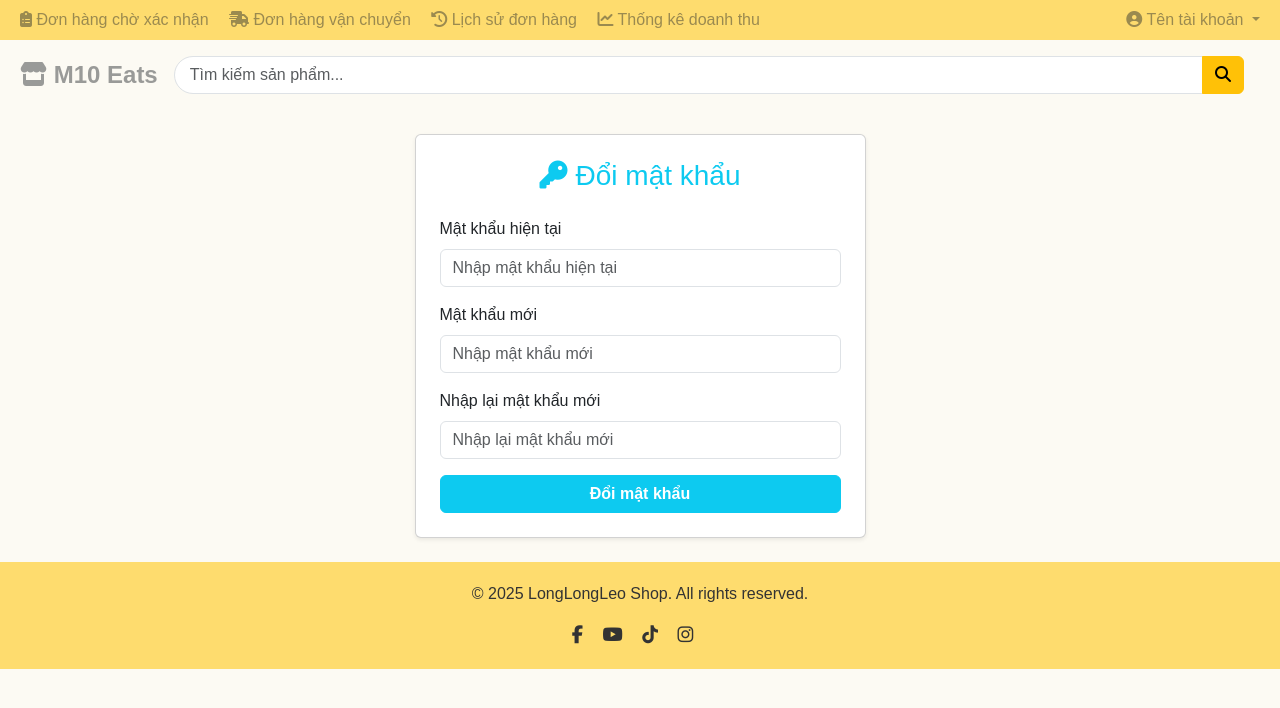
After one commit to anhkreal/QLDA_22NH12_G14_M10, a Django app: template app/templates/restaurantOwnerChangePassword.html in a window 1280 px wide. The commit adds this page. Shown: the top 708 px of the page. Run offline with Django 5.2, Linux system fonts and the light colour scheme; the template is opened without the code that fills it, so the values that code supplies are empty.

Commit message:
cập nhật nhanh sụ kiện chuyển giao diện của các topbar

```diff
--- a/app/templates/base2.html
+++ b/app/templates/base2.html
@@ -88,6 +88,9 @@
     .list-group-custom .list-group-item:not(:last-child) {
       margin-bottom: 12px;
     }
+
+    .pointer-events-none { pointer-events: none !important; }
+    .disabled { opacity: 0.6 !important; }
   </style>
 </head>
 <body>
@@ -95,13 +98,21 @@
   <!-- Top Bar: Hàng 1 -->
   <div class="top-bar py-2 container-custom d-flex justify-content-between align-items-center">
     <div>
-      <a href="#" class="me-3"><i class="fas fa-clipboard-list"></i> Đơn hàng chờ xác nhận</a>
-      <a href="#" class="me-3"><i class="fas fa-shipping-fast"></i> Đơn hàng vận chuyển</a>
-      <a href="#" class="me-3"><i class="fas fa-history"></i> Lịch sử đơn hàng</a>
-      <a href="#"><i class="fas fa-chart-line"></i> Thống kê doanh thu</a>
+      <a href="{% if request.session.user_id %}{% url 'restaurant-pending-order' %}{% else %}#{% endif %}" class="me-3 {% if not request.session.user_id %}disabled pointer-events-none text-muted{% endif %}">
+        <i class="fas fa-clipboard-list"></i> Đơn hàng chờ xác nhận
+      </a>
+      <a href="{% if request.session.user_id %}{% url 'restaurant-shipping-order' %}{% else %}#{% endif %}" class="me-3 {% if not request.session.user_id %}disabled pointer-events-none text-muted{% endif %}">
+        <i class="fas fa-shipping-fast"></i> Đơn hàng vận chuyển
+      </a>
+      <a href="{% if request.session.user_id %}{% url 'restaurant-order-history' %}{% else %}#{% endif %}" class="me-3 {% if not request.session.user_id %}disabled pointer-events-none text-muted{% endif %}">
+        <i class="fas fa-history"></i> Lịch sử đơn hàng
+      </a>
+      <a href="{% if request.session.user_id %}{% url 'revenue-statistics' %}{% else %}#{% endif %}" class="{% if not request.session.user_id %}disabled pointer-events-none text-muted{% endif %}">
+        <i class="fas fa-chart-line"></i> Thống kê doanh thu
+      </a>
     </div>
     <div class="dropdown">
-      <a class="dropdown-toggle" href="#" id="accountDropdown" role="button" data-bs-toggle="dropdown" aria-expanded="false">
+      <a class="dropdown-toggle {% if not request.session.user_id %}disabled pointer-events-none text-muted{% endif %}" href="#" id="accountDropdown" role="button" data-bs-toggle="dropdown" aria-expanded="false">
         <i class="fas fa-user-circle"></i>
         {% if request.session.user_name %}
           {{ request.session.user_name }}
@@ -110,11 +121,19 @@
         {% endif %}
       </a>
       <ul class="dropdown-menu dropdown-menu-end" aria-labelledby="accountDropdown">
-        <li><a class="dropdown-item" href="#"><i class="fas fa-id-card"></i> Thông tin cá nhân</a></li>
-        <li><a class="dropdown-item" href="#"><i class="fas fa-key"></i> Đổi mật khẩu</a></li>
+        <li>
+          <a class="dropdown-item {% if not request.session.user_id %}disabled pointer-events-none text-muted{% endif %}" href="{% if request.session.user_id %}{% url 'restaurant-owner-info' %}{% else %}#{% endif %}">
+            <i class="fas fa-id-card"></i> Thông tin cá nhân
+          </a>
+        </li>
+        <li>
+          <a class="dropdown-item {% if not request.session.user_id %}disabled pointer-events-none text-muted{% endif %}" href="#" id="change-password-link">
+            <i class="fas fa-key"></i> Đổi mật khẩu
+          </a>
+        </li>
         <li><hr class="dropdown-divider"></li>
         <li>
-          <a class="dropdown-item" href="#" id="logout-link"><i class="fas fa-sign-out-alt"></i> Đăng xuất</a>
+          <a class="dropdown-item {% if not request.session.user_id %}disabled pointer-events-none text-muted{% endif %}" href="#" id="logout-link"><i class="fas fa-sign-out-alt"></i> Đăng xuất</a>
         </li>
       </ul>
     </div>
@@ -122,7 +141,9 @@
 
   <!-- Top Bar: Hàng 2 -->
   <div class="py-3 container-custom d-flex justify-content-between align-items-center">
-    <div class="logo"><i class="fas fa-store"></i> M10 Eats</div>
+    <div class="logo {% if not request.session.user_id %}disabled pointer-events-none text-muted{% endif %}" style="cursor:pointer;" id="owner-home-link">
+      <i class="fas fa-store"></i> M10 Eats
+    </div>
     <div class="search-bar flex-grow-1 mx-3">
       <div class="input-group">
         <input type="text" class="form-control" placeholder="Tìm kiếm sản phẩm...">
@@ -168,6 +189,21 @@
           });
         });
       }
+      // Logo + M10 Eats về trang chủ chủ cửa hàng
+      var ownerHome = document.getElementById('owner-home-link');
+      if (ownerHome && "{{ request.session.user_id|default_if_none:'' }}") {
+        ownerHome.addEventListener('click', function() {
+          window.location.href = "{% url 'restaurant-owner-home' %}";
+        });
+      }
+      // Đổi mật khẩu chủ cửa hàng
+      var changePwd = document.getElementById('change-password-link');
+      if (changePwd && "{{ request.session.user_id|default_if_none:'' }}") {
+        changePwd.addEventListener('click', function(e) {
+          e.preventDefault();
+          window.location.href = "{% url 'restaurant-owner-change-password' %}";
+        });
+      }
     });
   </script>
 </body>
--- a/app/templates/restaurantInfo.html
+++ b/app/templates/restaurantInfo.html
@@ -32,7 +32,7 @@
             <option>Thanh Khê</option>
             <option>Sơn Trà</option>
             <option>Ngũ Hành Sơn</option>
-            <option selected>Quận 10</option>
+            <option selected>Liên Chiểu</option>
             <option>Cẩm Lệ</option>
             <option>Hòa Vang</option>
             <option>Hoàng Sa</option>
--- /dev/null
+++ b/app/templates/restaurantOwnerChangePassword.html
@@ -0,0 +1,28 @@
+{% extends "base2.html" %}
+{% load static %}
+{% block content %}
+
+<div class="row justify-content-center">
+  <div class="col-md-6 col-lg-5">
+    <div class="card shadow-sm p-4">
+      <h3 class="mb-4 text-center text-info"><i class="fas fa-key me-2"></i>Đổi mật khẩu</h3>
+      <form>
+        <div class="mb-3">
+          <label for="old_password" class="form-label">Mật khẩu hiện tại</label>
+          <input type="password" class="form-control" id="old_password" placeholder="Nhập mật khẩu hiện tại">
+        </div>
+        <div class="mb-3">
+          <label for="new_password" class="form-label">Mật khẩu mới</label>
+          <input type="password" class="form-control" id="new_password" placeholder="Nhập mật khẩu mới">
+        </div>
+        <div class="mb-3">
+          <label for="confirm_password" class="form-label">Nhập lại mật khẩu mới</label>
+          <input type="password" class="form-control" id="confirm_password" placeholder="Nhập lại mật khẩu mới">
+        </div>
+        <button type="submit" class="btn btn-info w-100 fw-bold text-white">Đổi mật khẩu</button>
+      </form>
+    </div>
+  </div>
+</div>
+
+{% endblock %}
--- a/app/urls.py
+++ b/app/urls.py
@@ -21,5 +21,6 @@ urlpatterns = [
     path('logout/', views.logout, name='logout'),
     path('restaurant-info/', views.restaurant_info, name='restaurant-info'),
     path('restaurant-owner-info/', views.restaurant_owner_info, name='restaurant-owner-info'),
+    path('restaurant-owner-change-password/', views.restaurant_owner_change_password, name='restaurant-owner-change-password'),
 
 ]
--- a/app/views.py
+++ b/app/views.py
@@ -142,3 +142,6 @@ def restaurant_owner_info(request):
 def logout(request):
     request.session.flush()
     return JsonResponse({"success": True})
+
+def restaurant_owner_change_password(request):
+    return render(request, 'restaurantOwnerChangePassword.html')
```
Also changed, not shown: app/templates/base.html (+50 -9 lines).
